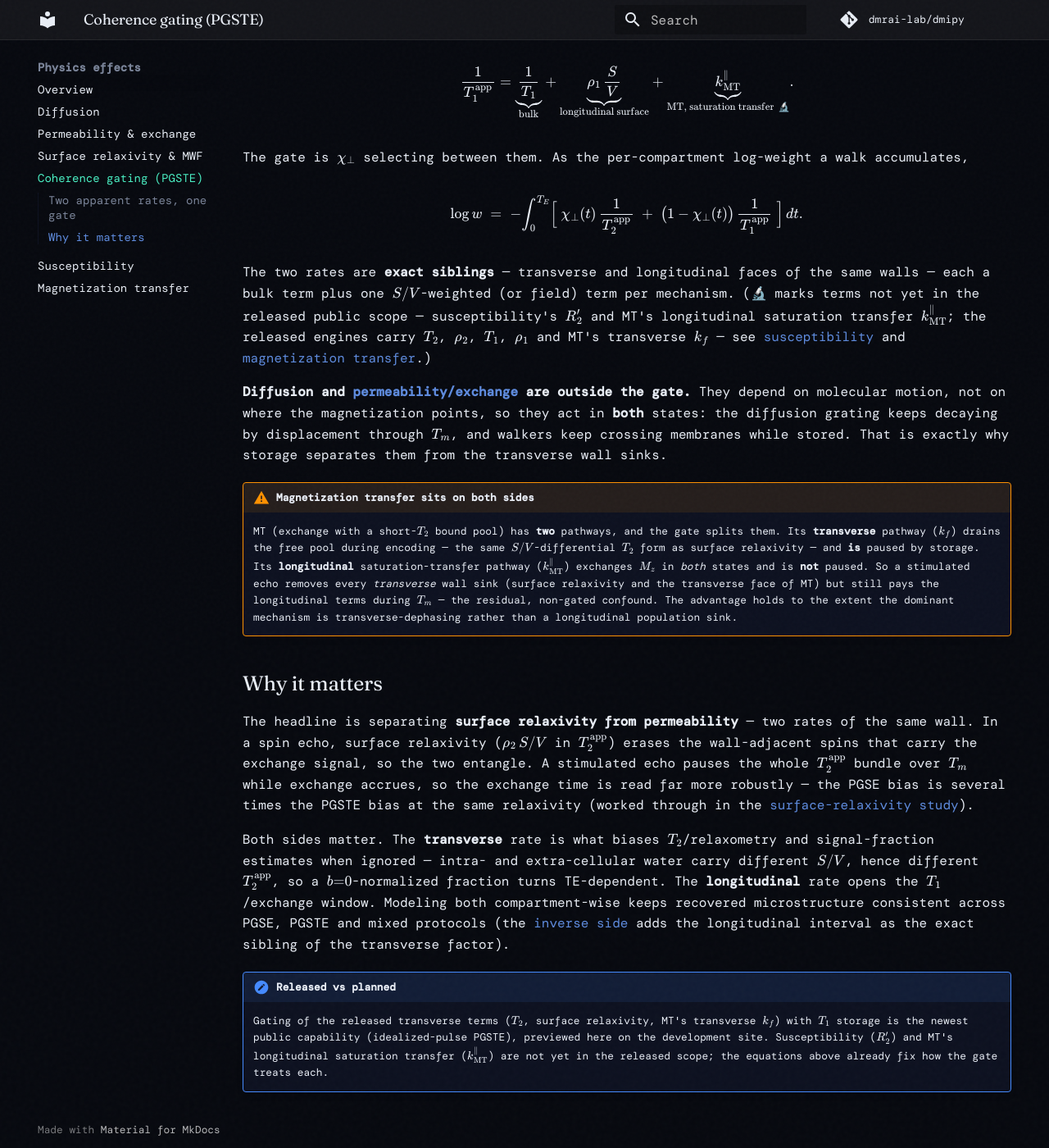
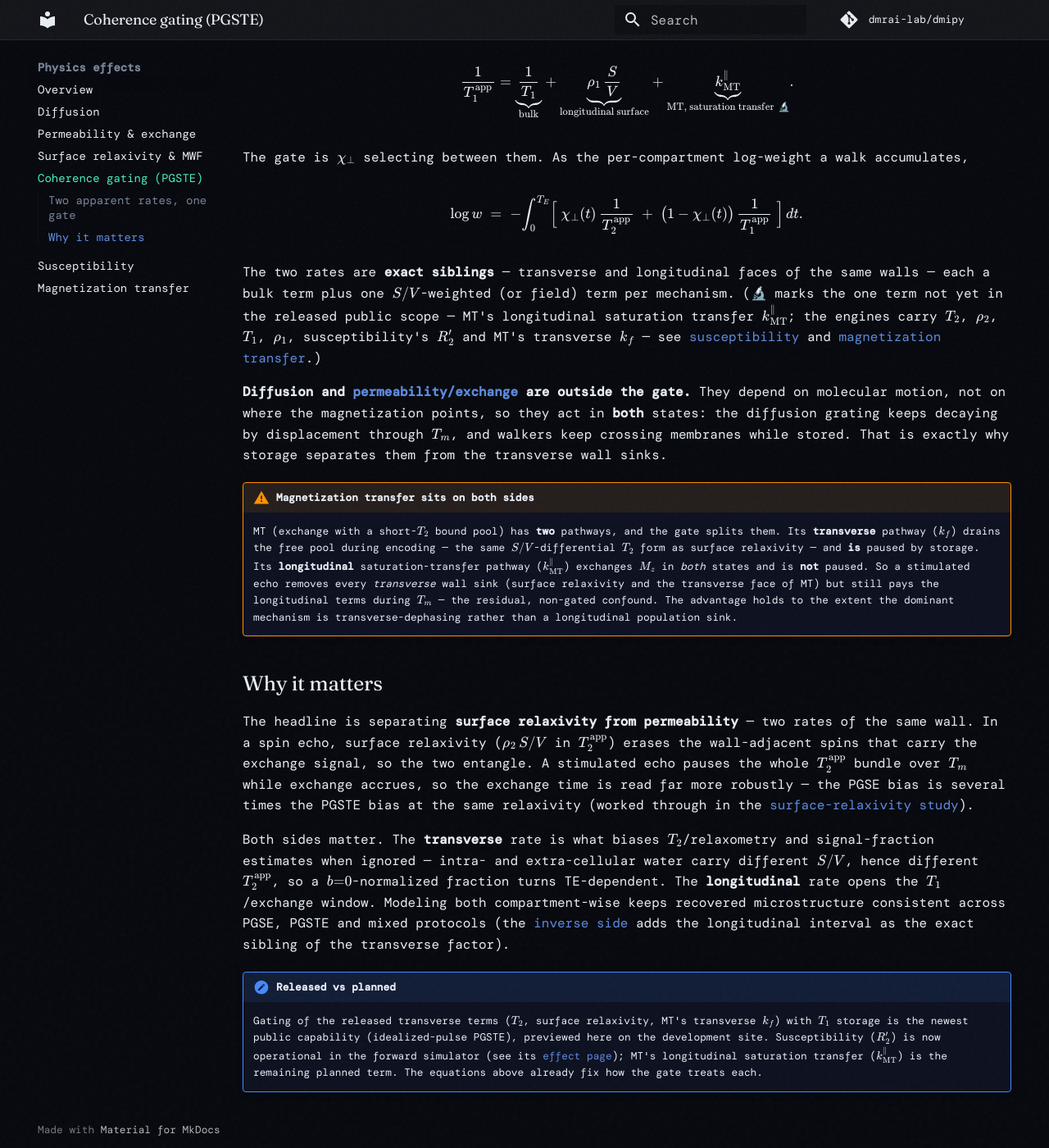
Before and after one commit to dmrai-lab/dmipy, an MkDocs documentation site: the page built from docs/physics/coherence_gating.md, in a window 1280 px wide and 1400 px high, scrolled down 899 px. Shown: the whole window at 82% size. Built offline with MkDocs 1.6.1 and Material for MkDocs 9.7.7, drawn with Linux system fonts in a browser that asks for light colours; some web fonts are replaced; comment, search, counter and statistics services are not loaded.

Commit message:
docs(physics): susceptibility operational in the simulator + pedagogic figures
Flip Susceptibility from Planned to Operational (sim) in the physics matrix and the
coherence-gating law (its R_2' term); rewrite the susceptibility page as an operational
effect — off-resonance field on the walk, iron-sphere / myelin-cylinder / grid providers,
one-pass composition with diffusion/MT/relaxation, and the public API. Drop the
"eventually susceptibility" scoping on the home page. Add four engine-generated figures:
three-source field map, sin^2 theta orientation law (MC on analytic), spin-echo refocusing
schematic, and a dephasing animation. MT pages unchanged.

Co-Authored-By: Claude Opus 4.8 <noreply@anthropic.com>

```diff
--- a/docs/physics/coherence_gating.md
+++ b/docs/physics/coherence_gating.md
@@ -28,7 +28,7 @@ $$
 \frac{1}{T_2^{\mathrm{app}}}
    = \underbrace{\frac{1}{T_2}}_{\text{bulk}}
    + \underbrace{\rho_2\,\frac{S}{V}}_{\text{surface relaxivity}}
-   + \underbrace{R_2'}_{\text{susceptibility}\;🔬}
+   + \underbrace{R_2'}_{\text{susceptibility}}
    + \underbrace{k_f}_{\text{MT, transverse}} ,
 $$
 
@@ -50,11 +50,10 @@ $$
 $$
 
 The two rates are **exact siblings** — transverse and longitudinal faces of the same walls — each a
-bulk term plus one $S/V$-weighted (or field) term per mechanism. (🔬 marks terms not yet in the
-released public scope — susceptibility's $R_2'$ and MT's longitudinal saturation transfer
-$k_{\mathrm{MT}}^{\parallel}$; the released engines carry $T_2$, $\rho_2$, $T_1$, $\rho_1$ and MT's
-transverse $k_f$ — see [susceptibility](susceptibility.md) and
-[magnetization transfer](magnetization_transfer.md).)
+bulk term plus one $S/V$-weighted (or field) term per mechanism. (🔬 marks the one term not yet in
+the released public scope — MT's longitudinal saturation transfer $k_{\mathrm{MT}}^{\parallel}$; the
+engines carry $T_2$, $\rho_2$, $T_1$, $\rho_1$, susceptibility's $R_2'$ and MT's transverse $k_f$
+— see [susceptibility](susceptibility.md) and [magnetization transfer](magnetization_transfer.md).)
 
 **Diffusion and [permeability/exchange](permeability.md) are outside the gate.** They depend on
 molecular motion, not on where the magnetization points, so they act in **both** states: the
@@ -90,6 +89,7 @@ longitudinal interval as the exact sibling of the transverse factor).
 !!! note "Released vs planned"
     Gating of the released transverse terms ($T_2$, surface relaxivity, MT's transverse $k_f$) with
     $T_1$ storage is the newest public capability (idealized-pulse PGSTE), previewed here on the
-    development site. Susceptibility ($R_2'$) and MT's longitudinal saturation transfer
-    ($k_{\mathrm{MT}}^{\parallel}$) are not yet in the released scope; the equations above already fix
+    development site. Susceptibility ($R_2'$) is now operational in the forward simulator (see its
+    [effect page](susceptibility.md)); MT's longitudinal saturation transfer
+    ($k_{\mathrm{MT}}^{\parallel}$) is the remaining planned term. The equations above already fix
     how the gate treats each.
```
Also changed, not shown: docs/index.md (+7 -6 lines), docs/physics/index.md (+5 -4 lines), docs/physics/susceptibility.md (+70 -17 lines), docs/physics/media/susceptibility_fields.png (added), docs/physics/media/susceptibility_orientation.png (added), docs/physics/media/susceptibility_refocusing.png (added), 1 other file.
